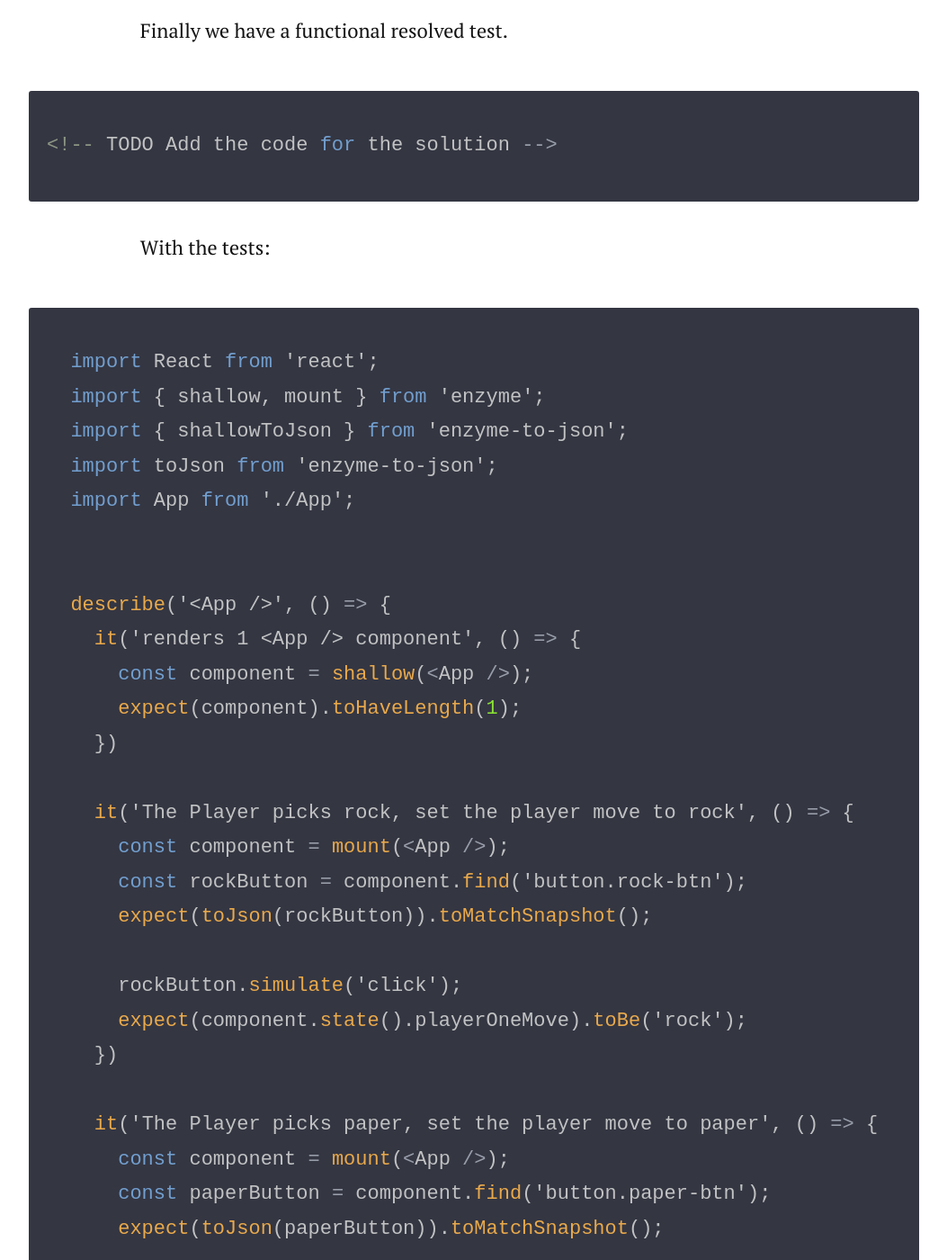
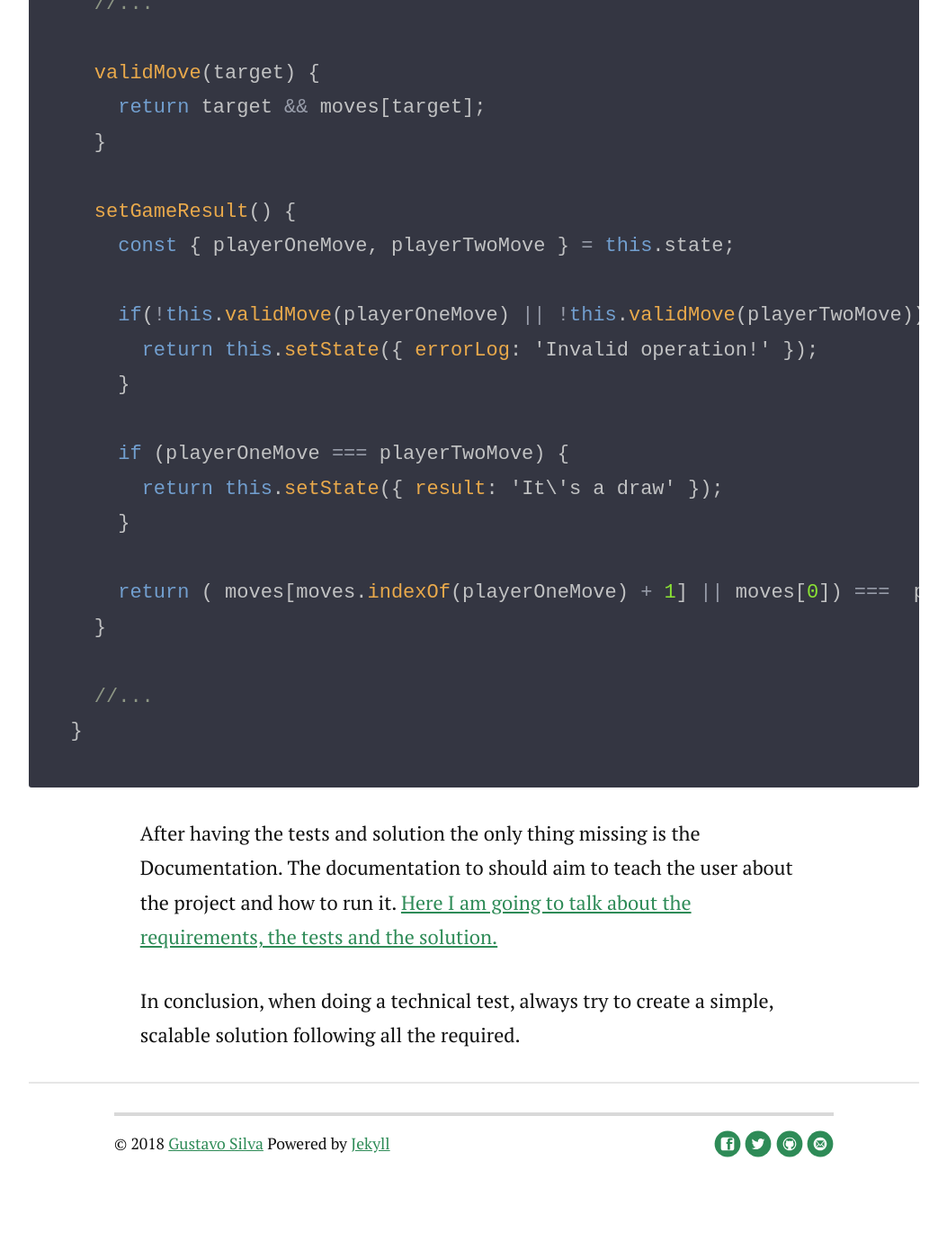
Before and after one commit to GustavoRSSilva/gustavorssilva.github.io, a Jekyll site: the page built from _posts/2017-12-31-react-rock-paper-scissors.markdown, in a window 1280 px wide and 1400 px high, scrolled down 6716 px. Shown: the whole window at 90% size, without its empty margins (113-1166 px from the left). Built offline with Jekyll 4.4.1, drawn with Linux system fonts in a browser that asks for light colours; nearby versions of some CDN libraries; after the commit the page ends 8044 px from its top, so only the background shows below that; some of the changed text lies outside the part shown.

Commit message:
[new] documentation

```diff
--- a/_posts/2017-12-31-react-rock-paper-scissors.markdown
+++ b/_posts/2017-12-31-react-rock-paper-scissors.markdown
@@ -140,6 +140,8 @@
       }
     }
 
+    //...
+  }
 {% endhighlight %}
 
 The thirst solution is, in my opinion, the smaller and creative one. This solution is to create an array with an hierarchy, where the index X beat the index X + 1 or The initial index (0).
@@ -147,83 +149,37 @@
 This is a lightweight solution that is less scalable. Clearly the second solution is the better one. However i think that having a side solution can be very interesting to show creativity in solving tests. The end solution looks like this:
 
 {% highlight javascript %}
-<!-- TODO ad the code for the third step -->
+  const moves = ['rock', 'scissors', 'paper'];
+
+  class App extends Component {
+    //...
+
+    validMove(target) {
+      return target && moves[target];
+    }
+
+    setGameResult() {
+      const { playerOneMove, playerTwoMove } = this.state;
+
+      if(!this.validMove(playerOneMove) || !this.validMove(playerTwoMove)) {
+        return this.setState({ errorLog: 'Invalid operation!' });
+      }
+
+      if (playerOneMove === playerTwoMove) {
+        return this.setState({ result: 'It\'s a draw' });
+      }
+
+      return ( moves[moves.indexOf(playerOneMove) + 1] || moves[0]) ===  playerTwoMove ? this.setState({ result: 'You win!' }) : this.setState({ result: 'You lose!' });
+    }
+
+    //...
+  }
+
+
 {% endhighlight %}
 
 <!-- Documentation -->
-After having the tests and solution working we can create the documentation. Here i am going to talk about the requirements, the tests and the solution.
-<!-- TODO link for the documentation -->
-
-
-<!-- Resolution -->
-Finally we have a functional resolved test.
-
-{% highlight javascript %}
-<!-- TODO Add the code for the solution -->
-{% endhighlight %}
-
-With the tests:
-
-{% highlight javascript %}
-  import React from 'react';
-  import { shallow, mount } from 'enzyme';
-  import { shallowToJson } from 'enzyme-to-json';
-  import toJson from 'enzyme-to-json';
-  import App from './App';
-
-
-  describe('<App />', () => {
-    it('renders 1 <App /> component', () => {
-      const component = shallow(<App />);
-      expect(component).toHaveLength(1);
-    })
-
-    it('The Player picks rock, set the player move to rock', () => {
-      const component = mount(<App />);
-      const rockButton = component.find('button.rock-btn');
-      expect(toJson(rockButton)).toMatchSnapshot();
-
-      rockButton.simulate('click');
-      expect(component.state().playerOneMove).toBe('rock');
-    })
-
-    it('The Player picks paper, set the player move to paper', () => {
-      const component = mount(<App />);
-      const paperButton = component.find('button.paper-btn');
-      expect(toJson(paperButton)).toMatchSnapshot();
-
-      paperButton.simulate('click');
-      expect(component.state().playerOneMove).toBe('paper');
-    })
-
-    it('The Player picks scissors, set the player move to scissors', () => {
-      const component = mount(<App />);
-      const scissorsButton = component.find('button.scissors-btn');
-      expect(toJson(scissorsButton)).toMatchSnapshot();
-
-      scissorsButton.simulate('click');
-      expect(component.state().playerOneMove).toBe('scissors');
-    })
-
-    it('The Ai picks a valid move after the player', () => {
-      const component = mount(<App />);
-      const availableMoves = ['rock', 'paper', 'scissors'];
-
-      const scissorsButton = component.find('button.rock-btn');
-      scissorsButton.simulate('click');
-
-      expect(availableMoves).toContain(component.state().playerTwoMove);
-    })
-
-    it('The game ends and show the result after both players set the moves', () => {
-      const component = mount(<App />);
-      const scissorsButton = component.find('button.rock-btn');
-      scissorsButton.simulate('click');
-      expect(component.state().result).toBeTruthy();
-    })
-  })
-
-{% endhighlight %}
+After having the tests and solution the only thing missing is the Documentation. The documentation to should aim to teach the user about the project and how to run it. <a href="https://github.com/GustavoRSSilva/react-rock-paper-scissors-vs-ai/wiki"> Here I am going to talk about the requirements, the tests and the solution.</a>
 
 
 <!-- Tips -->
```
